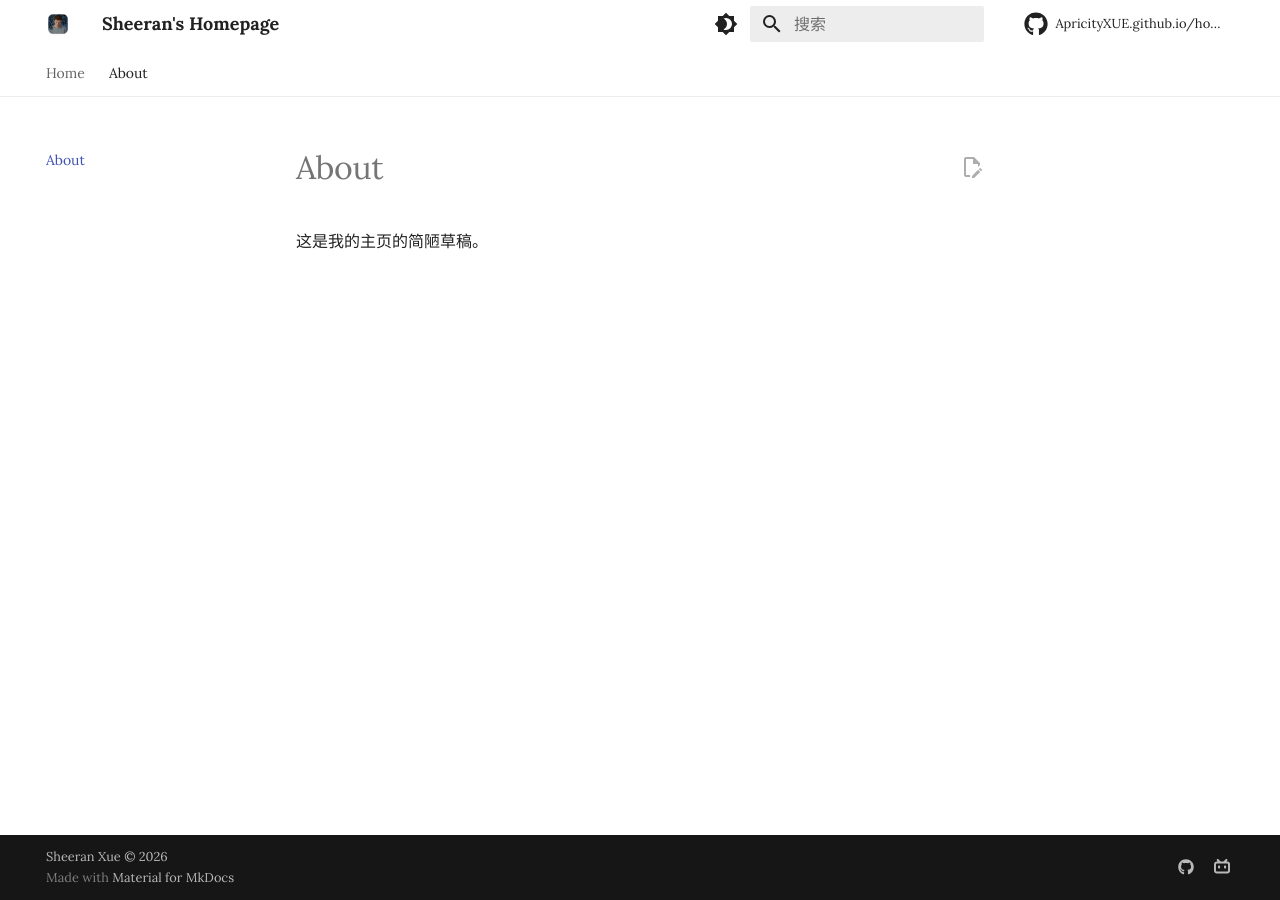
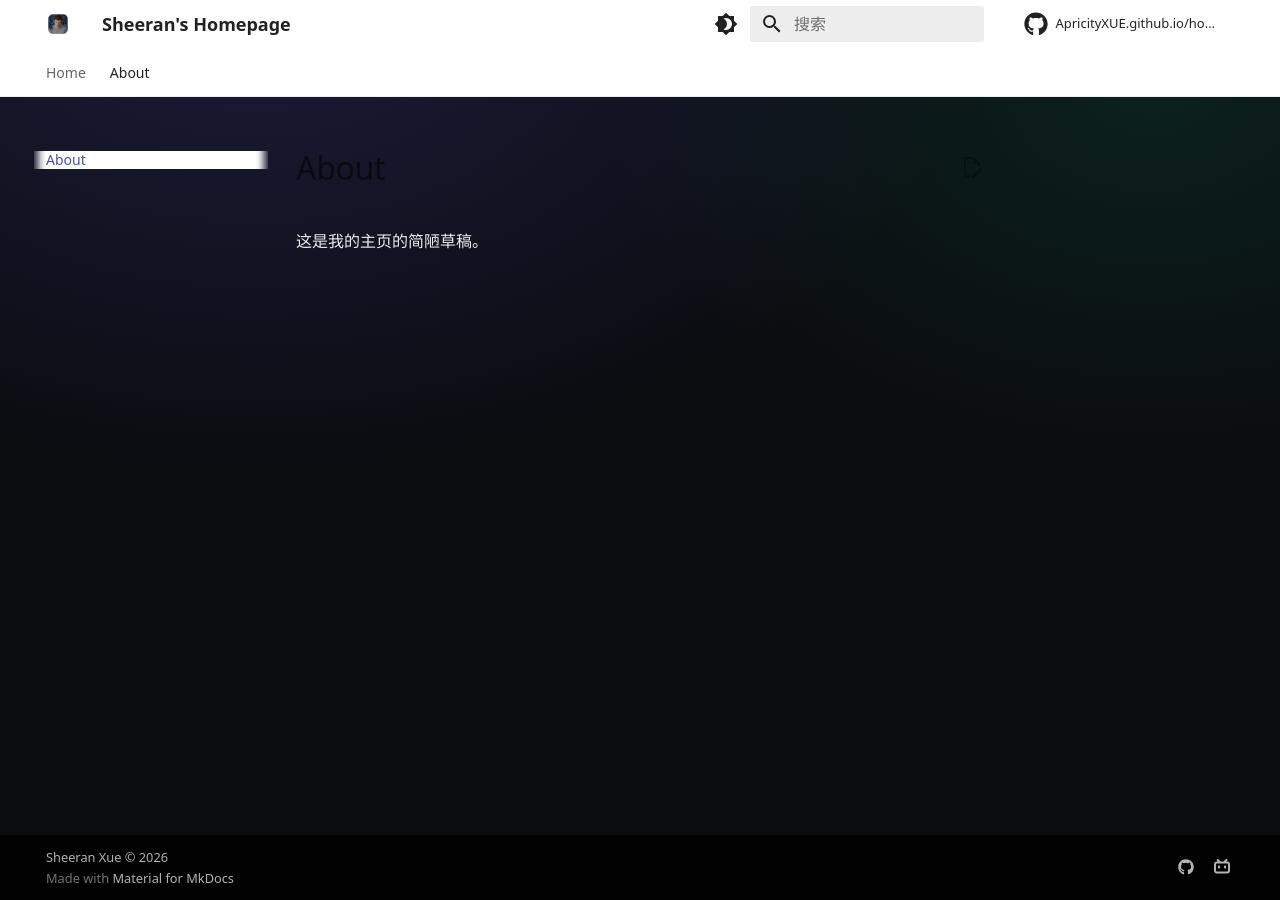
Before and after one commit to ApricityXUE/homepage, an MkDocs documentation site: the page built from docs/about.md, in a window 1280 px wide. Built offline with MkDocs 1.6.1 and Material for MkDocs 9.7.7, drawn with Linux system fonts in a browser that asks for light colours; some web fonts are replaced; comment, search, counter and statistics services are not loaded.

Commit message:
Update mkdocs.yml

```diff
--- a/mkdocs.yml
+++ b/mkdocs.yml
@@ -178,4 +178,4 @@ extra_css:
   # 无序列表符号自定义
   - mkdocs/css/unordered-list-symbols.css
   # [XSY补充] style风格
-  # - style.css
+  - style.css
```
